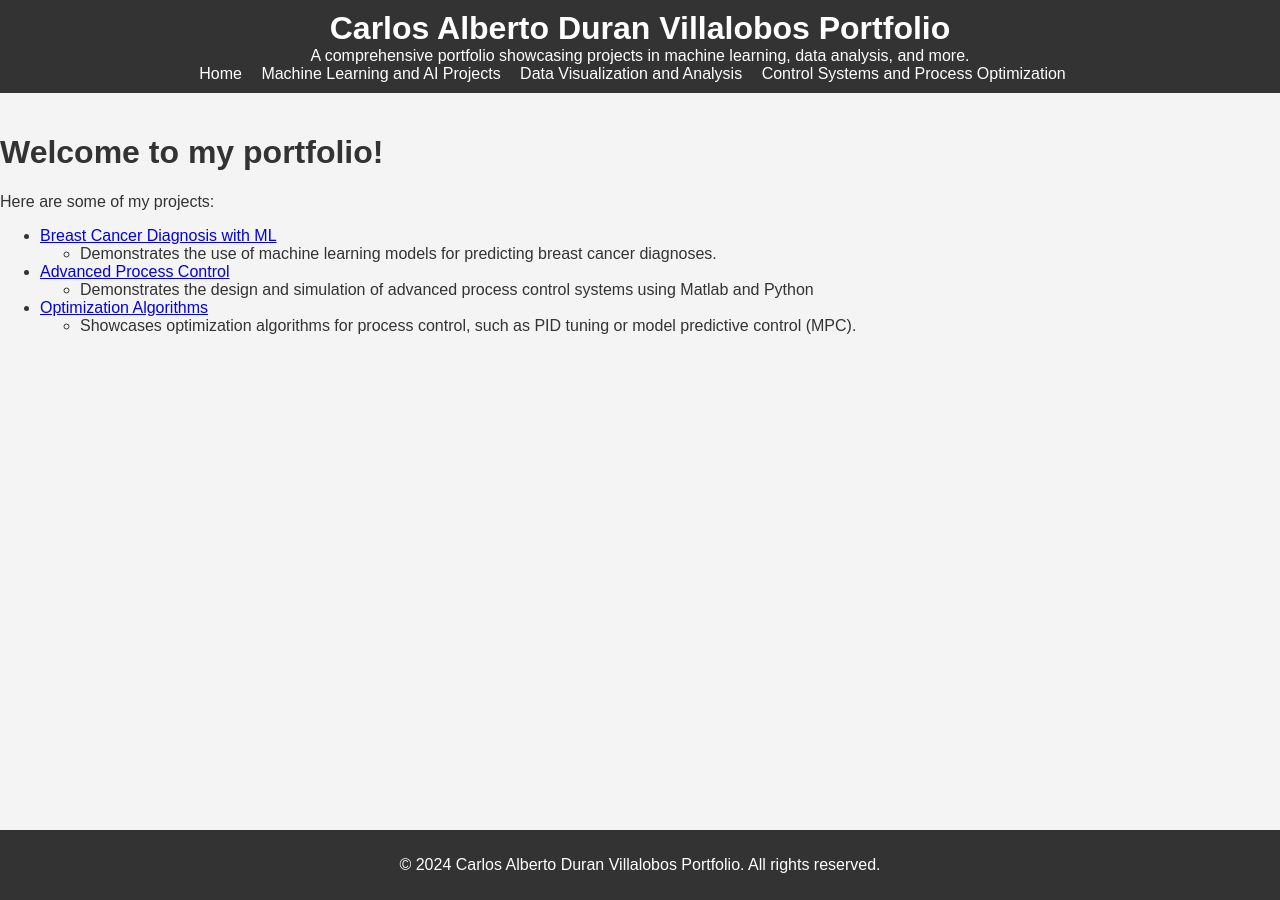
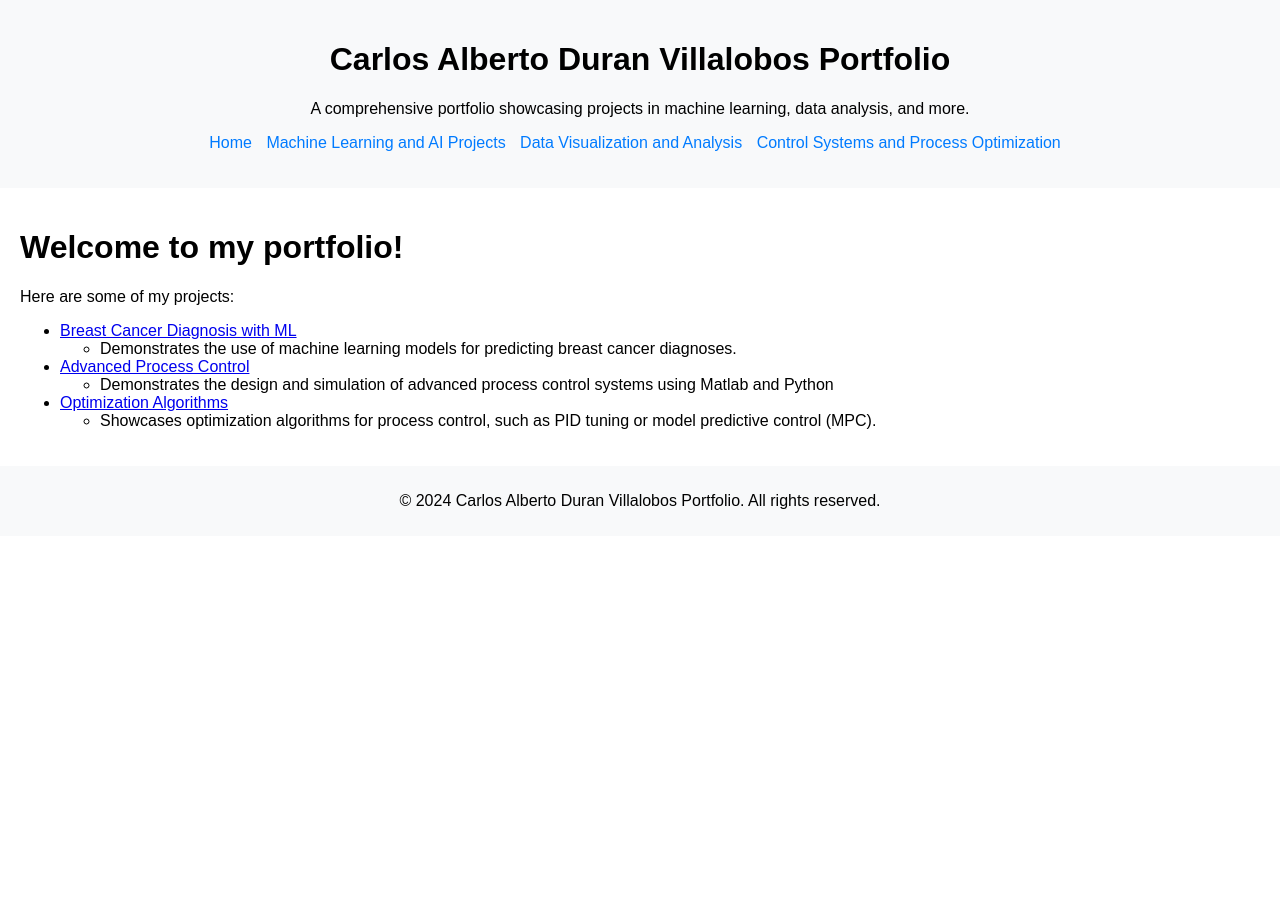
Before and after one commit to CarlosADuranVIllalobos/CarlosADuranVIllalobos.github.io, a Jekyll site: the page built from index.md, in a window 1280 px wide. Built offline with Jekyll 4.4.1, drawn with Linux system fonts in a browser that asks for light colours.

Commit message:
Update main.css

```diff
--- a/assets/main.css
+++ b/assets/main.css
@@ -2,57 +2,39 @@ body {
   font-family: Arial, sans-serif;
   margin: 0;
   padding: 0;
-  background-color: #f4f4f4;
-  color: #333;
 }
 
 header {
-  background-color: #333;
-  color: #fff;
-  padding: 10px 0;
+  background-color: #f8f9fa;
+  padding: 20px;
   text-align: center;
-}
-
-header h1, header p {
-  margin: 0;
 }
 
 nav ul {
   list-style-type: none;
   padding: 0;
-  margin: 0;
 }
 
 nav ul li {
   display: inline;
-  margin-right: 15px;
+  margin-right: 10px;
 }
 
 nav ul li a {
   text-decoration: none;
-  color: #fff;
+  color: #007bff;
 }
 
 nav ul li a:hover {
   text-decoration: underline;
 }
 
-.container {
-  width: 80%;
-  margin: 0 auto;
-  overflow: hidden;
-}
-
 main {
-  padding: 20px 0;
+  padding: 20px;
 }
 
 footer {
-  background-color: #333;
-  color: #fff;
+  background-color: #f8f9fa;
+  padding: 10px;
   text-align: center;
-  padding: 10px 0;
-  position: absolute;
-  bottom: 0;
-  width: 100%;
 }
```
